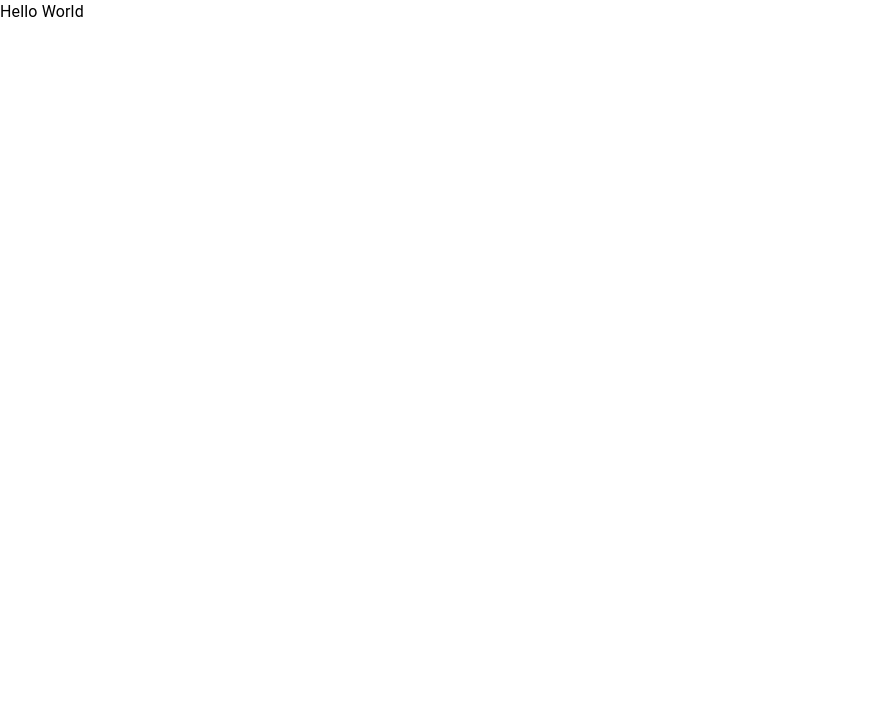
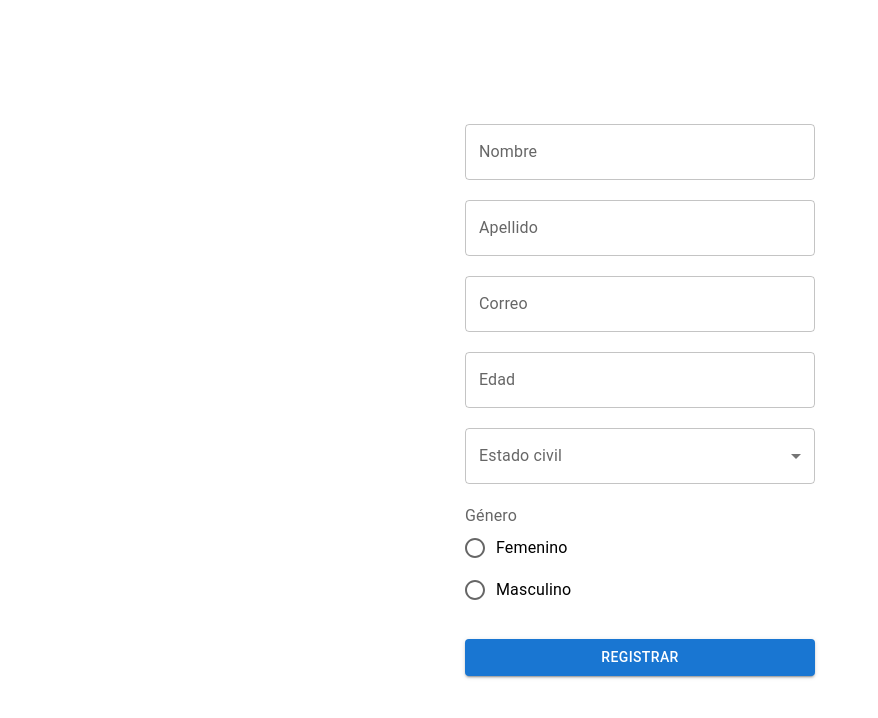
Before and after one commit to Oscar-Espana/Formik-Examples, a Next.js app: page / in a window 1280 px wide. Shown: the top 718 px of the page, without its empty margins (0-878 px from the left). Built offline with nearby package versions, Linux system fonts and the light colour scheme.

Commit message:
feat: user registration form layout

```diff
--- /dev/null
+++ b/src/constants/gender.ts
@@ -0,0 +1,7 @@
+export const civilStatus = [
+  "Soltero",
+  "Casado",
+  "Viudo",
+  "Separado",
+  "Divorciado",
+];
--- a/src/pages/index.tsx
+++ b/src/pages/index.tsx
@@ -1,11 +1,70 @@
 import React from "react";
-import { Typography } from "@mui/material";
+import {
+  Box,
+  Button,
+  FormControl,
+  FormControlLabel,
+  FormLabel,
+  MenuItem,
+  Radio,
+  RadioGroup,
+  TextField,
+} from "@mui/material";
+import { civilStatus } from "@/constants/gender";
 
 const HomePage = () => {
   return (
-    <div>
-      <Typography>Hello World</Typography>
-    </div>
+    <Box
+      sx={{
+        display: "flex",
+        alignItems: "center",
+        justifyContent: "center",
+        minHeight: "100vh",
+      }}
+    >
+      <Box
+        sx={{
+          display: "flex",
+          flexDirection: "column",
+          width: "100%",
+          maxWidth: "350px",
+          gap: 2.5,
+        }}
+      >
+        <TextField label="Nombre" type="text" />
+        <TextField label="Apellido" type="text" />
+        <TextField label="Correo" type="email" />
+        <TextField label="Edad" type="number" />
+        <TextField select label="Estado civil">
+          {civilStatus.map((option) => (
+            <MenuItem key={option} value={option}>
+              {option}
+            </MenuItem>
+          ))}
+        </TextField>
+        <FormControl>
+          <FormLabel id="demo-controlled-radio-buttons-group">Género</FormLabel>
+          <RadioGroup
+            aria-labelledby="demo-controlled-radio-buttons-group"
+            name="controlled-radio-buttons-group"
+          >
+            <FormControlLabel
+              value="female"
+              control={<Radio />}
+              label="Femenino"
+            />
+            <FormControlLabel
+              value="male"
+              control={<Radio />}
+              label="Masculino"
+            />
+          </RadioGroup>
+        </FormControl>
+        <Button variant="contained" sx={{ mt: 1 }}>
+          Registrar
+        </Button>
+      </Box>
+    </Box>
   );
 };
 
```
